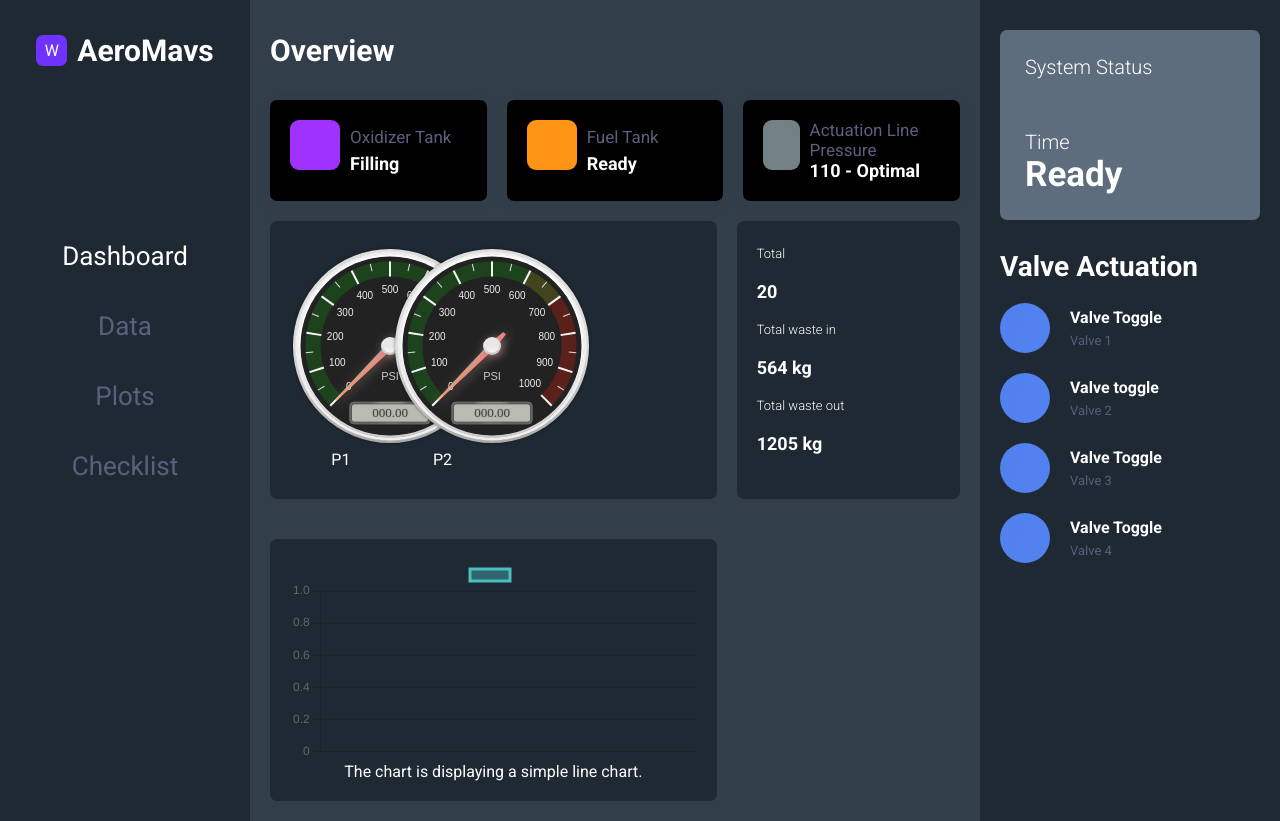
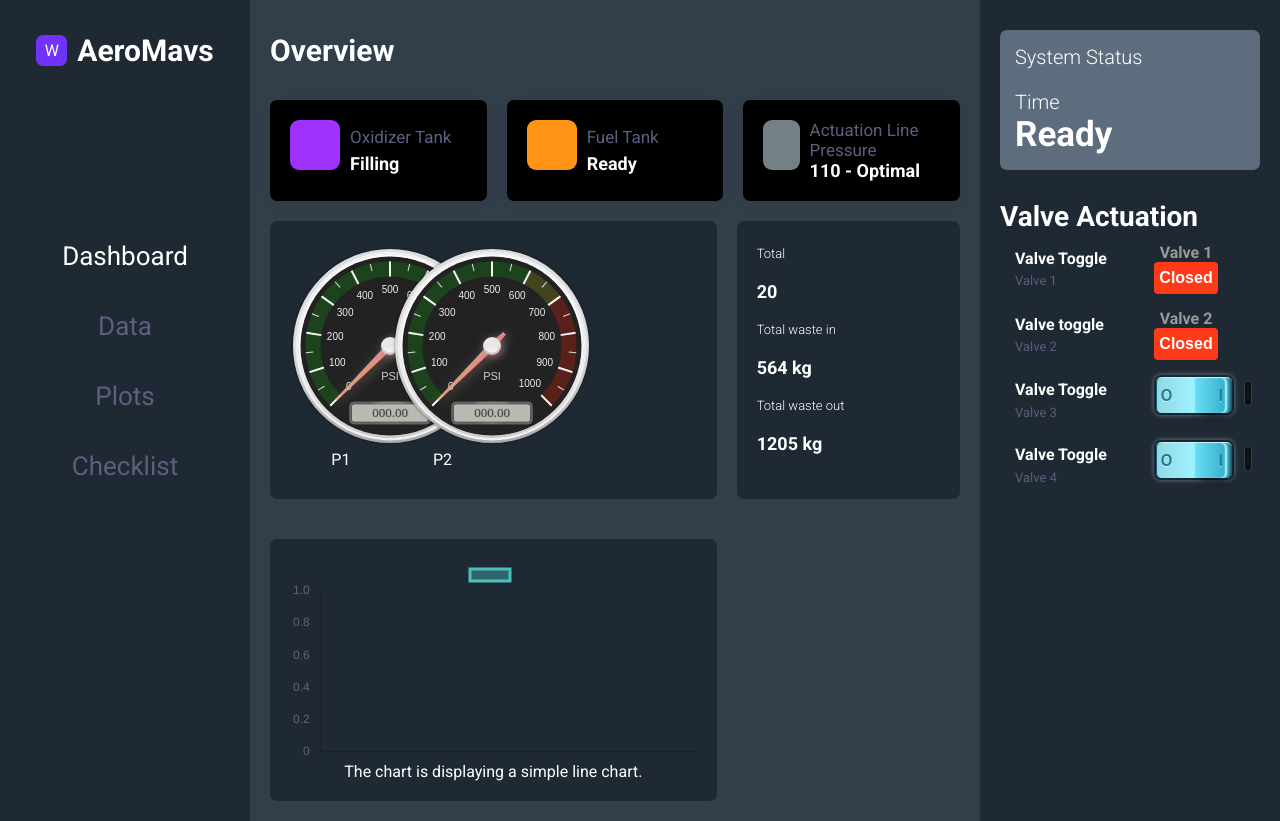
Before and after one commit to Aeromavericks/Triton-Flask, a Flask app: template templates/index.html in a window 1280 px wide. Run offline with Flask 2, Linux system fonts and the light colour scheme; the template is opened without the code that fills it, so the values that code supplies are empty; some libraries are stand-ins or nearby versions.

Commit message:
Added valve button options

```diff
--- a/static/styles.css
+++ b/static/styles.css
@@ -268,9 +268,9 @@ aside {
     border-radius: 7px;
     background: rgb(93, 109, 126);
     color: #fff;
-    padding: 25px;
+    padding: 15px;
     margin: 30px 0;
-    height: 190px;
+    height: 140px;
     max-width: 350px;
 }
 
@@ -284,6 +284,9 @@ aside {
     font-weight: bold;
 }
 
+/********************** Valve Actuation Switches Begin ***********************/
+
+
 .valve-actuation-container h3 {
     color: white;
     font-size: 28px;
@@ -291,10 +294,15 @@ aside {
 }
 
 .valve-actuation {
-    display: flex;
-    margin: 20px 0;
-    cursor: pointer;
-}
+    display: grid;
+    grid-template-columns: 3fr 2fr;
+    grid-auto-rows: minmax(50px, auto);
+    padding: 5px;
+    margin: 5px;
+    cursor: auto;
+  }
+
+
 
     .valve-actuation.translate {
         background: #2e325c;
@@ -304,23 +312,177 @@ aside {
         box-shadow: 0 3px 19px rgb(0 0 0 / 3%);
     }
 
-.logo-grow {
-    display: flex;
-    justify-content: center;
-    align-items: center;
-    border-radius: 999px;
-    background: rgb(81, 129, 238);
-    background: linear-gradient( 115deg, rgba(81, 129, 238, 1) 24%, rgba(82, 130, 239, 1) 74% );
-    height: 50px;
-    width: 50px;
-}
-
 .valve-info {
     display: flex;
     flex-direction: column;
     justify-content: space-evenly;
-    margin-left: 20px;
+    margin-left: 5px;
 }
+}
+ul,
+li {
+  list-style: none;
+  margin: 0;
+  padding: 0;
+}
+
+.tg-list {
+  text-align: center;
+  display: flex;
+  align-items: center;
+}
+
+.tg-list-item {
+  margin: 0 2em;
+}
+
+h2 {
+  color: #777;
+}
+
+h4 {
+  color: #999;
+}
+
+.tgl {
+  display: none;
+}
+.tgl, .tgl:after, .tgl:before, .tgl *, .tgl *:after, .tgl *:before, .tgl + .tgl-btn {
+  box-sizing: border-box;
+}
+.tgl::-moz-selection, .tgl:after::-moz-selection, .tgl:before::-moz-selection, .tgl *::-moz-selection, .tgl *:after::-moz-selection, .tgl *:before::-moz-selection, .tgl + .tgl-btn::-moz-selection {
+  background: none;
+}
+.tgl::selection, .tgl:after::selection, .tgl:before::selection, .tgl *::selection, .tgl *:after::selection, .tgl *:before::selection, .tgl + .tgl-btn::selection {
+  background: none;
+}
+.tgl + .tgl-btn {
+  outline: 0;
+  display: block;
+  width: 4em;
+  height: 2em;
+  position: relative;
+  cursor: pointer;
+  -webkit-user-select: none;
+     -moz-user-select: none;
+      -ms-user-select: none;
+          user-select: none;
+}
+.tgl + .tgl-btn:after, .tgl + .tgl-btn:before {
+  position: relative;
+  display: block;
+  content: "";
+  width: 50%;
+  height: 100%;
+}
+.tgl + .tgl-btn:after {
+  left: 0;
+}
+.tgl + .tgl-btn:before {
+  display: none;
+}
+.tgl:checked + .tgl-btn:after {
+  left: 50%;
+}
+
+.tgl-flip + .tgl-btn {
+  padding: 2px;
+  transition: all 0.2s ease;
+  font-family: sans-serif;
+  perspective: 100px;
+}
+.tgl-flip + .tgl-btn:after, .tgl-flip + .tgl-btn:before {
+  display: inline-block;
+  transition: all 0.4s ease;
+  width: 100%;
+  text-align: center;
+  position: absolute;
+  line-height: 2em;
+  font-weight: bold;
+  color: #fff;
+  position: absolute;
+  top: 0;
+  left: 0;
+  -webkit-backface-visibility: hidden;
+          backface-visibility: hidden;
+  border-radius: 4px;
+}
+.tgl-flip + .tgl-btn:after {
+  content: attr(data-tg-on);
+  background: #02C66F;
+  transform: rotateY(-180deg);
+}
+.tgl-flip + .tgl-btn:before {
+  background: #FF3A19;
+  content: attr(data-tg-off);
+}
+.tgl-flip + .tgl-btn:active:before {
+  transform: rotateY(-20deg);
+}
+.tgl-flip:checked + .tgl-btn:before {
+  transform: rotateY(180deg);
+}
+.tgl-flip:checked + .tgl-btn:after {
+  transform: rotateY(0);
+  left: 0;
+  background: #7FC6A6;
+}
+.tgl-flip:checked + .tgl-btn:active:after {
+  transform: rotateY(20deg);
+}
+
+
+/**************************************************************************/
+
+.checkboxGroup{
+    display:inline-block;
+    align-items: center;
+
+    width:90px; border:none;
+}
+.checkboxControl{
+	border:2px solid #102838; border-radius:7px; display:inline-block; width:80px; height:40px; padding-top:1px; padding-left:1px; position:relative; vertical-align:middle; margin:0 30px 10px 0; color:#297597;
+	box-shadow: 0 0 5px rgba(255,255,255,.4),
+				0 2px 1px -1px rgba(255,255,255,.7) inset,
+				8px 0 5px -5px #02425C inset,
+				-8px 0 5px -5px #02425C inset;
+	-moz-user-select:none; -webkit-user-select:none;
+	background:#80DCE9;
+}
+	.checkboxControl input{ position:absolute; visibility:hidden; }
+	.checkboxControl > div{
+		background:-webkit-linear-gradient(left, #8FD9E4 0%,#A0F2FE 53%,#69DCF1 56%,#33AFCE 99%,#CEF5FF 100%);
+		background:linear-gradient(to right, #8FD9E4 0%,#A0F2FE 53%,#69DCF1 56%,#33AFCE 99%,#CEF5FF 100%);
+		box-shadow:-2px 0 1px 0 #A6F2FE inset;
+		border-radius:5px; line-height:35px; font-weight:bold; cursor:pointer; position:relative; z-index:1; text-shadow:0 1px rgba(255,255,255,0.5);
+
+		transform-origin:0 0; -webkit-transform-origin:0 0;
+		transform:scaleX(0.93); -webkit-transform:scaleX(0.93);
+		transition:.1s; -webkit-transition:0.1s;
+	}
+	.checkboxControl div:first-letter{
+        padding-left:4px;
+        letter-spacing:50px;
+    }
+
+	.checkboxControl :checked ~ div{
+		transform-origin:100% 0; -webkit-transform-origin:100% 0;
+		box-shadow:2px 0 1px 0 #A6F2FE inset;
+		background:-webkit-linear-gradient(left, #CEF5FF 0%,#33AFCE 1%,#69DCF1 47%,#A0F2FE 50%,#8FD9E4 100%);
+		background:linear-gradient(to right, #CEF5FF 0%,#33AFCE 1%,#69DCF1 47%,#A0F2FE 50%,#8FD9E4 100%);
+	}
+	/* bottom shadow of 'upper' side of the button */
+	.checkboxControl > b{ position:absolute; bottom:0; right:0; width:50%; height:100%; border-radius:8px; -webkit-transform:skewY(5deg); transform:skewY(5deg); box-shadow: 0 6px 8px -5px #000; }
+	.checkboxControl :checked ~ b{ right:auto; left:0; -webkit-transform:skewY(-5deg); transform:skewY(-5deg); }
+	/* the light indicator to the right of the button */
+	.checkboxControl .indicator{ position:absolute; top:4px; right:-20px; width:8px; height:25px; box-shadow:0 0 8px #000 inset; border:1px solid rgba(255,255,255,0.1); border-radius:15px; transition:0.2s; -webkit-transition:0.2s; }
+	.checkboxControl .indicator:before{ content:''; display:inline-block; margin-top:8px; width:2px; height:8px; border-radius:10px; transition:0.5s; -webkit-transition:0.5s; }
+	.checkboxControl :checked ~ .indicator:before{ box-shadow:0 0 7px 6px #BAFC58; width:6px; background:#F0F9E3; transition:0.1s; -webkit-transition:0.1s; }
+
+
+/******************************************************/
+
+
 
     .valve-info h6 {
         color: white;
@@ -332,6 +494,8 @@ aside {
         color: #595d7c;
         font-size: 13px;
     }
+/********************** Valve Actuation Switches End ***********************/
+
 
 /* Responsive */
 @media screen and (max-width: 1213px) {
--- a/templates/index.html
+++ b/templates/index.html
@@ -252,55 +252,77 @@
                 <h3>Valve Actuation</h3>
 
                 <div class="valve-actuation">
-                    <div class="logo-grow">
-                        <span class="iconify"
-                              data-inline="false"
-                              data-icon="akar-icons:arrow-up-left"
-                              style="color: #ffffff; font-size: 24px"></span>
-                    </div>
+
                     <div class="valve-info">
                         <h6>Valve Toggle</h6>
                         <p>Valve 1</p>
                     </div>
+
+                    <ul class="tg-list">
+                      <li class="tg-list-item">
+                        <h4>Valve 1</h4>
+                        <input class="tgl tgl-flip" id="cb1" type="checkbox"/>
+                        <label class="tgl-btn" data-tg-off="Closed" data-tg-on="Open" for="cb1"></label>
+                      </li>
+                    </ul>
+
+
+
                 </div>
 
                 <div class="valve-actuation">
-                    <div class="logo-grow">
-                        <span class="iconify"
-                              data-inline="false"
-                              data-icon="akar-icons:arrow-up-left"
-                              style="color: #ffffff; font-size: 24px"></span>
-                    </div>
+
                     <div class="valve-info">
                         <h6>Valve toggle</h6>
                         <p>Valve 2</p>
                     </div>
+
+                    <ul class="tg-list">
+                        <li class="tg-list-item">
+                          <h4>Valve 2</h4>
+                          <input class="tgl tgl-flip" id="cb2" type="checkbox"/>
+                          <label class="tgl-btn" data-tg-off="Closed" data-tg-on="Open" for="cb2"></label>
+                        </li>
+                      </ul>
+
+
+
                 </div>
 
                 <div class="valve-actuation">
-                    <div class="logo-grow">
-                        <span class="iconify"
-                              data-inline="false"
-                              data-icon="akar-icons:arrow-up-left"
-                              style="color: #ffffff; font-size: 24px"></span>
-                    </div>
+
                     <div class="valve-info">
                         <h6>Valve Toggle</h6>
                         <p>Valve 3</p>
                     </div>
+
+
+                        <div class='checkboxGroup'>
+                            <label class='checkboxControl'>
+                                <input type='checkbox' />
+                                <div>ΟΙ</div><b></b>
+                                <span class='indicator'></span>
+                            </label>
+
+                        </div>
+
                 </div>
 
                 <div class="valve-actuation">
-                    <div class="logo-grow">
-                        <span class="iconify"
-                              data-inline="false"
-                              data-icon="akar-icons:arrow-up-left"
-                              style="color: #ffffff; font-size: 24px"></span>
-                    </div>
                     <div class="valve-info">
                         <h6>Valve Toggle</h6>
                         <p>Valve 4</p>
                     </div>
+
+                    <div class='checkboxGroup'>
+                        <label class='checkboxControl'>
+                            <input type='checkbox' />
+                            <div>ΟΙ</div><b></b>
+                            <span class='indicator'></span>
+                        </label>
+
+                    </div>
+
                 </div>
 
             </div>
```
